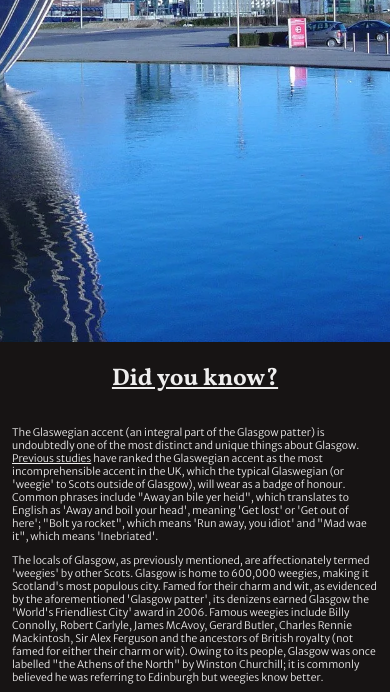
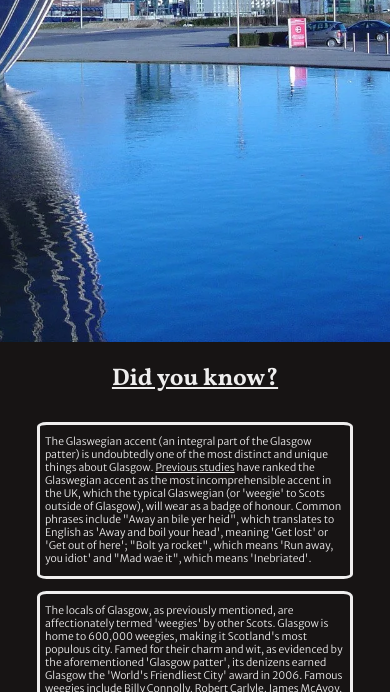
Before and after one commit to ebl138/visit-glasgow, a plain HTML site: page index.html in a window 390 px wide. Shown: the part 408-1100 px from the top of the page. Drawn offline with Linux system fonts and the light colour scheme.

Commit message:
style Glasgow information blocks, make responsive for larger screens with flexbox

```diff
--- a/assets/css/style.css
+++ b/assets/css/style.css
@@ -115,10 +115,6 @@ main {
     font-weight: bold;
 }
 
-#accent, #locals {
-    font-size: 0.65rem;
-}
-
 /* Glasgow information section */
 #glasgow-info {
     display: flex;
@@ -130,6 +126,21 @@ main {
     font-family: 'Vollkorn', sans-serif;
     text-decoration: underline;
     align-self: center;
+}
+
+#glasgow-info-blocks {
+    display: flex;
+    flex-flow: row wrap;
+    justify-content: space-evenly;
+}
+
+#accent, #locals {
+    font-size: 0.65rem;
+    border: solid;
+    border-radius: 3%;
+    margin: 6px;
+    padding: 0 5px;
+    max-width: 300px;
 }
 
 /* Footer styles */
```
